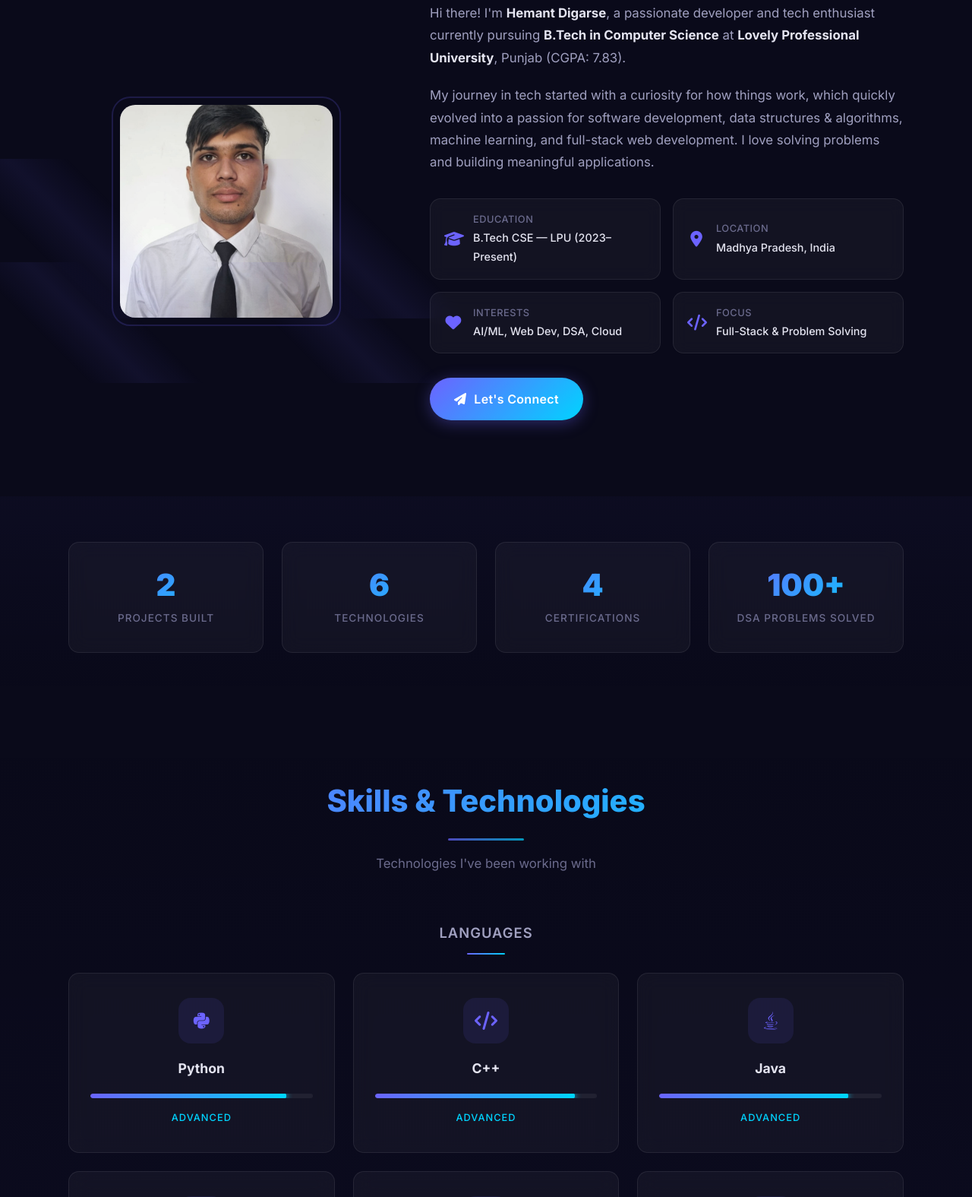
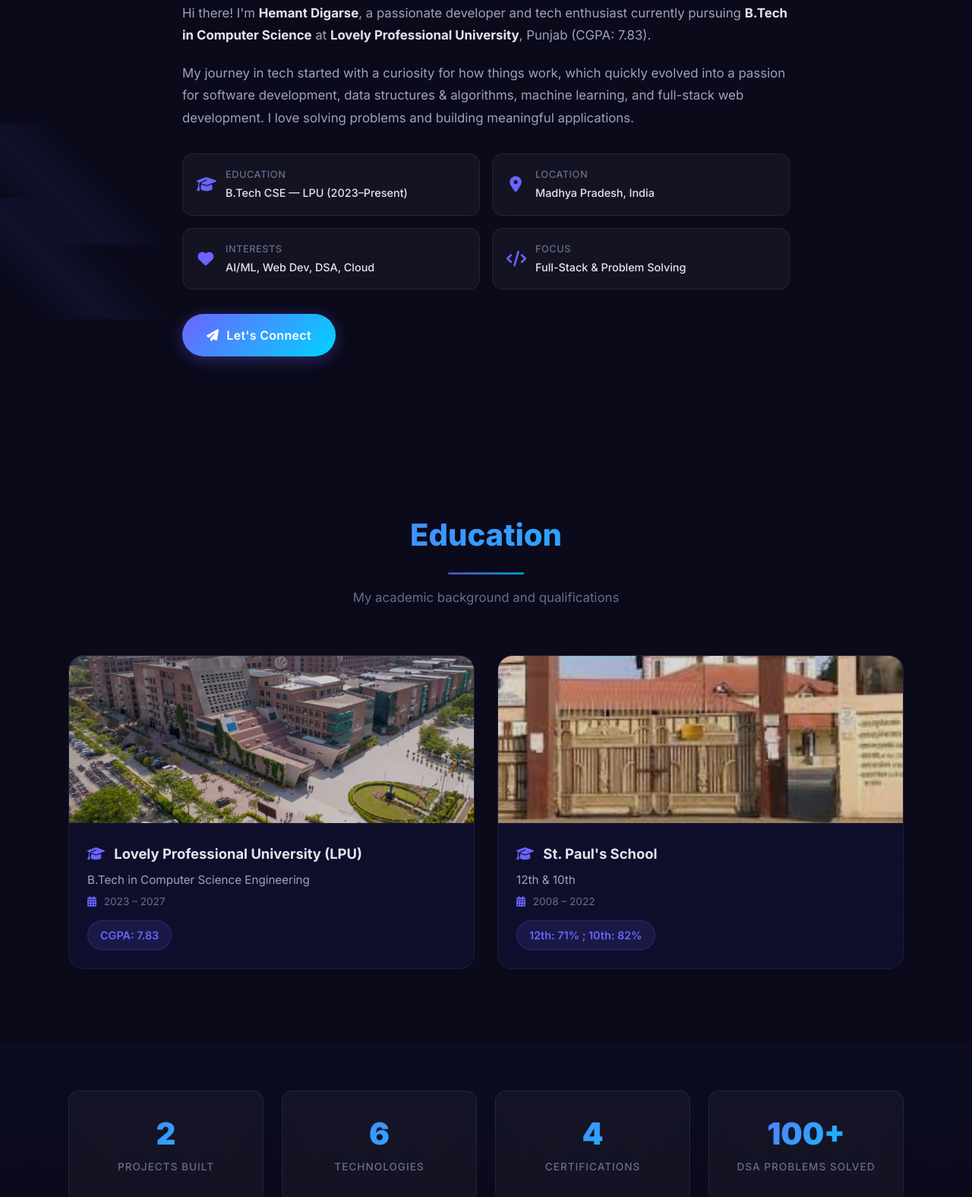
Before and after one commit to HemantDigarse/portfolio, a plain HTML site: page index.html in a window 1280 px wide. Shown: the part 1020-2595 px from the top of the page at 76% size. Drawn offline with Linux system fonts and the light colour scheme.

Commit message:
feat: remove photo from About, add Education section with image cards

```diff
--- a/index.html
+++ b/index.html
@@ -104,14 +104,7 @@
             <h2 class="section-title reveal">
                 About Me
             </h2>
-            <div class="about-grid">
-                <div class="about-image reveal">
-                    <div class="image-wrapper" data-tilt>
-                        <img src="profile.jpeg" alt="Hemant Digarse" class="profile-img">
-                        <div class="image-border"></div>
-                        <div class="image-glow"></div>
-                    </div>
-                </div>
+            <div class="about-grid no-image">
                 <div class="about-text reveal">
                     <p>
                         Hi there! I'm <strong>Hemant Digarse</strong>, a passionate developer and tech enthusiast
@@ -156,6 +149,38 @@
                     <a href="#contact" class="btn btn-primary">
                         <i class="fas fa-paper-plane"></i> Let's Connect
                     </a>
+                </div>
+            </div>
+        </div>
+    </section>
+
+    <!-- ======================== EDUCATION SECTION ======================== -->
+    <section id="education" class="education-section">
+        <div class="container">
+            <h2 class="section-title reveal">Education</h2>
+            <p class="section-subtitle reveal">My academic background and qualifications</p>
+            <div class="education-grid">
+                <div class="edu-card reveal" data-tilt>
+                    <div class="edu-card-img">
+                        <img src="lpu-bg.jpg" alt="Lovely Professional University">
+                    </div>
+                    <div class="edu-card-info">
+                        <h3><i class="fas fa-graduation-cap"></i> Lovely Professional University (LPU)</h3>
+                        <p class="edu-degree">B.Tech in Computer Science Engineering</p>
+                        <p class="edu-date"><i class="fas fa-calendar-alt"></i> 2023 – 2027</p>
+                        <div class="edu-score">CGPA: 7.83</div>
+                    </div>
+                </div>
+                <div class="edu-card reveal" data-tilt>
+                    <div class="edu-card-img">
+                        <img src="school-bg.jpg" alt="School">
+                    </div>
+                    <div class="edu-card-info">
+                        <h3><i class="fas fa-graduation-cap"></i> St. Paul's School</h3>
+                        <p class="edu-degree">12th & 10th</p>
+                        <p class="edu-date"><i class="fas fa-calendar-alt"></i> 2008 – 2022</p>
+                        <div class="edu-score">12th: 71% ; 10th: 82%</div>
+                    </div>
                 </div>
             </div>
         </div>
--- a/style.css
+++ b/style.css
@@ -662,58 +662,10 @@
     margin-top: 20px;
 }
 
-.image-wrapper {
-    position: relative;
-    width: 280px;
-    height: 280px;
-    margin: 0 auto;
-    border-radius: var(--radius-lg);
-    transition: var(--transition-med);
-}
-
-.profile-img {
-    width: 100%;
-    height: 100%;
-    object-fit: cover;
-    border-radius: var(--radius-lg);
-    position: relative;
-    z-index: 2;
-    filter: grayscale(20%) contrast(1.05);
-    transition: var(--transition-med);
-}
-
-.image-wrapper:hover .profile-img {
-    filter: grayscale(0%) contrast(1.1);
-    transform: scale(1.02);
-}
-
-.image-border {
-    position: absolute;
-    inset: -8px;
-    border-radius: 24px;
-    border: 2px solid var(--accent);
-    opacity: 0.3;
-    z-index: 1;
-    animation: pulseBorder 3s ease-in-out infinite;
-}
-
-.image-glow {
-    position: absolute;
-    inset: -20px;
-    border-radius: 30px;
-    background: radial-gradient(circle, var(--accent-glow) 0%, transparent 70%);
-    z-index: 0;
-    opacity: 0;
-    transition: var(--transition-slow);
-}
-
-.image-wrapper:hover .image-glow {
-    opacity: 1;
-}
-
-@keyframes pulseBorder {
-    0%, 100% { opacity: 0.3; transform: scale(1); }
-    50% { opacity: 0.15; transform: scale(1.03); }
+.about-grid.no-image {
+    grid-template-columns: 1fr;
+    max-width: 800px;
+    margin: 20px auto 0;
 }
 
 .about-text p {
@@ -770,6 +722,104 @@
     color: var(--text-primary) !important;
     margin: 0 !important;
     font-weight: 500;
+}
+
+/* ======================== EDUCATION SECTION ======================== */
+.education-section {
+    padding: var(--section-padding);
+    position: relative;
+    z-index: 1;
+}
+
+.education-grid {
+    display: grid;
+    grid-template-columns: 1fr 1fr;
+    gap: 30px;
+}
+
+.edu-card {
+    border-radius: var(--radius-lg);
+    overflow: hidden;
+    background: var(--bg-card);
+    border: 1px solid var(--border-glass);
+    transition: var(--transition-med);
+    position: relative;
+}
+
+.edu-card:hover {
+    transform: translateY(-6px);
+    box-shadow: 0 20px 50px rgba(108, 99, 255, 0.12);
+    border-color: rgba(108, 99, 255, 0.2);
+}
+
+.edu-card-img {
+    width: 100%;
+    height: 220px;
+    overflow: hidden;
+    position: relative;
+}
+
+.edu-card-img img {
+    width: 100%;
+    height: 100%;
+    object-fit: cover;
+    transition: var(--transition-slow);
+    filter: brightness(0.85);
+}
+
+.edu-card:hover .edu-card-img img {
+    transform: scale(1.05);
+    filter: brightness(0.95);
+}
+
+.edu-card-info {
+    padding: 24px;
+    background: linear-gradient(180deg, rgba(15, 15, 45, 0.95) 0%, rgba(15, 15, 45, 0.98) 100%);
+    position: relative;
+}
+
+body.light-theme .edu-card-info {
+    background: linear-gradient(180deg, rgba(255, 255, 255, 0.95) 0%, rgba(245, 245, 250, 0.98) 100%);
+}
+
+.edu-card-info h3 {
+    font-size: 1.15rem;
+    font-weight: 700;
+    color: var(--text-primary);
+    margin-bottom: 6px;
+}
+
+.edu-card-info h3 i {
+    color: var(--accent);
+    margin-right: 8px;
+}
+
+.edu-degree {
+    font-size: 0.95rem;
+    color: var(--text-secondary);
+    margin-bottom: 4px;
+}
+
+.edu-date {
+    font-size: 0.85rem;
+    color: var(--text-muted);
+    margin-bottom: 12px;
+}
+
+.edu-date i {
+    margin-right: 6px;
+    color: var(--accent);
+}
+
+.edu-score {
+    display: inline-block;
+    padding: 6px 16px;
+    border-radius: 50px;
+    background: rgba(108, 99, 255, 0.12);
+    color: var(--accent);
+    font-size: 0.9rem;
+    font-weight: 600;
+    border: 1px solid rgba(108, 99, 255, 0.2);
 }
 
 /* ======================== STATS SECTION ======================== */
```
Also changed, not shown: lpu-bg.jpg (added), school-bg.jpg (added).
